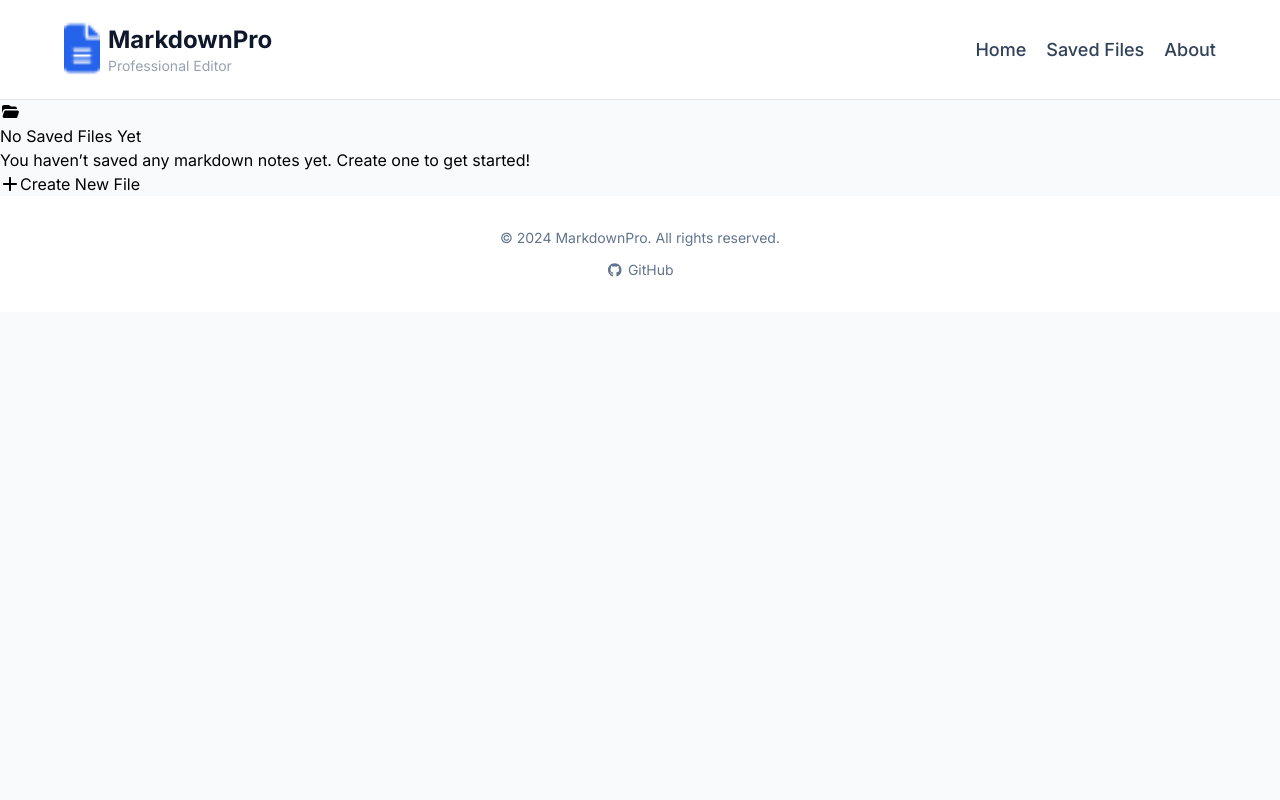
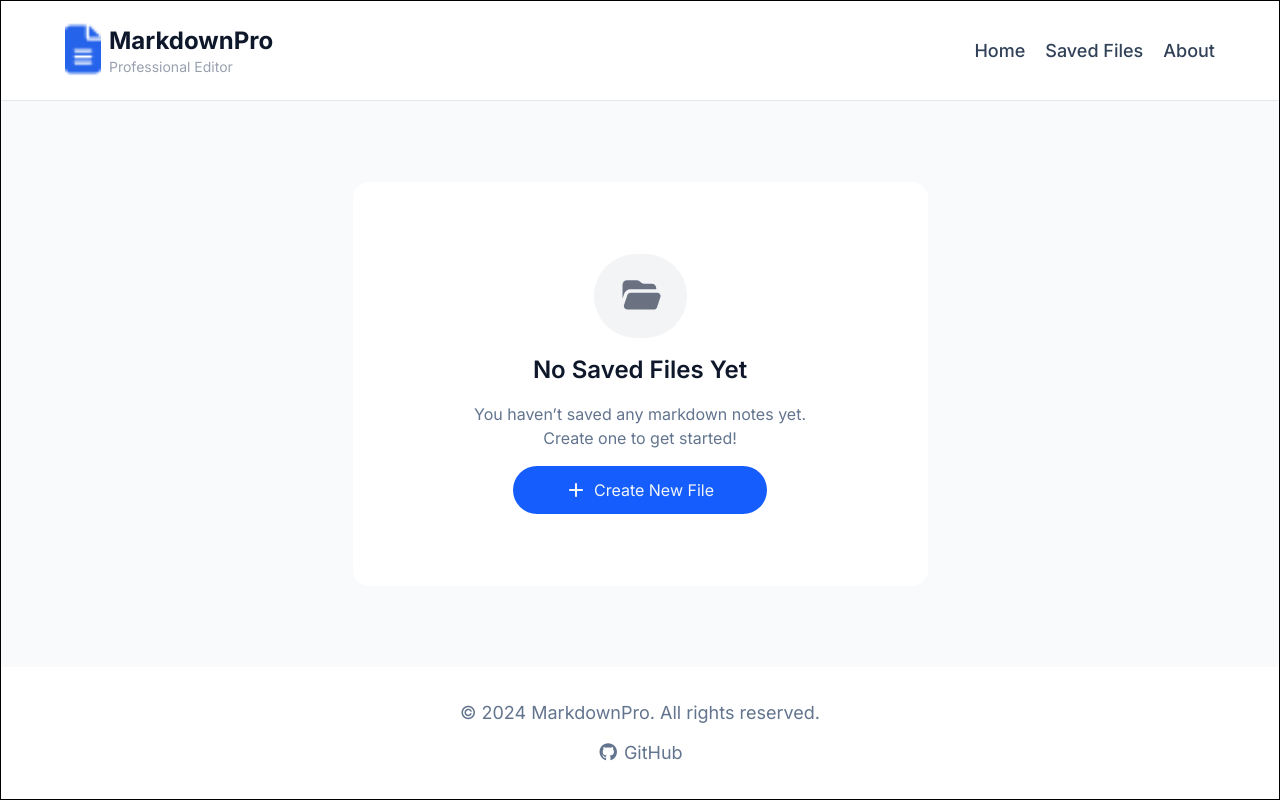
Before and after one commit to opeyemi-code/MarkDown-Previewer, a React (Vite) app: page /saved-files in a window 1280 px wide. Built offline with nearby package versions, Linux system fonts and the light colour scheme.

Commit message:
chore(saved-files-page): migrate UI to TailwindCSS and remove redundant class names

```diff
--- a/src/App.jsx
+++ b/src/App.jsx
@@ -16,7 +16,7 @@
     <>
       <BrowserRouter>
         <DataProvider>
-          <div className="flex flex-col flex-1 font-inter h-screen">
+          <div className="wrapper flex flex-col justify-between font-inter border">
             <Header />
             <Routes>
               <Route path="/" element={<Home />} />
--- a/src/components/Card.jsx
+++ b/src/components/Card.jsx
@@ -31,21 +31,24 @@
 
   return (
     <li
-      className="card saved-files__item"
+      className="bg-white rounded-xl p-4"
       role="article"
       aria-labelledby={`file-title-${id}`}
     >
-      <div className="saved-files__item-info">
+      <div className="flex items-center gap-2.5">
         <FontAwesomeIcon
           icon={faFileLines}
-          className="markdown-icon"
+          className="w-4 h-auto text-blue-600 p-3.5 bg-blue-50 rounded-lg"
           aria-hidden="true"
         />
-        <div className="file-info">
-          <h3 id={`file-title-${id}`} className="file-info__name">
+        <div className="">
+          <h3
+            id={`file-title-${id}`}
+            className="text-slate-900 font-medium text-[16px]"
+          >
             {title}
           </h3>
-          <p className="file-info__modified">
+          <p className="text-sm text-gray-400 mt-1">
             First created:{" "}
             <time
               dateTime={firstCreated}
@@ -58,7 +61,7 @@
       </div>
 
       <div
-        className="saved-file__action-btns"
+        className="mt-3 flex gap-2"
         role="group"
         aria-label={`Actions for ${title}`}
       >
@@ -70,20 +73,20 @@
               aria-hidden="true"
             />
           }
-          className="btn saved-file__btn-icon saved-file__btn--open"
+          className="btn saved-file__btn-icon saved-file__btn--open bg-blue-600 text-slate-100 flex-1 p-2 rounded-lg"
           text="Open"
           onClick={() => console.log(`Opening file: ${title}`)} // placeholder
         />
         <Button
           onClick={downloadSavedFile}
           icon={<FontAwesomeIcon icon={faDownload} aria-hidden="true" />}
-          className="btn saved-file__btn-icon saved-file__download-btn"
+          className="p-2 rounded-lg text-slate-900"
           aria-label={`Download ${title}`}
         />
         <Button
           onClick={deleteFile}
           icon={<FontAwesomeIcon icon={faTrash} aria-hidden="true" />}
-          className="btn saved-file__btn-icon saved-file__btn--danger"
+          className="p-2 rounded-lg text-red-600"
           aria-label={`Delete ${title}`}
         />
       </div>
--- a/src/components/Footer.jsx
+++ b/src/components/Footer.jsx
@@ -5,13 +5,11 @@
 export default function Footer() {
   return (
     <>
-      <footer className="footer bg-white p-8 flex flex-col items-center gap-3 text-slate-500 text-sm">
-        <p className="footer__copyright">
-          © 2024 MarkdownPro. All rights reserved.
-        </p>
+      <footer className="footer bg-white p-8 flex flex-col items-center gap-3 text-slate-500 text-sm lg:text-lg">
+        <p className="">© 2024 MarkdownPro. All rights reserved.</p>
         <p className="footer__link-item">
           <a
-            className="footer__link"
+            className=""
             href="https://www.github.com/opeyemi-code/MarkDown-Previewer"
             target="_blank"
             rel="noopener"
--- a/src/components/SavedFilesEmptyStates.jsx
+++ b/src/components/SavedFilesEmptyStates.jsx
@@ -6,34 +6,33 @@
 export default function SavedFilesEmptyState() {
   return (
     <section
-      className="empty-state empty-state--saved-files"
+      className="py-10 w-full bg-white rounded-2xl flex-1 flex flex-col items-center justify-center gap-4 md:w-[70%] lg:w-[50%] lg:py-18"
       aria-labelledby="empty-state-title"
       role="region"
     >
       <FontAwesomeIcon
         icon={faFolderOpen}
-        className="empty-state__icon"
+        className="p-6 text-4xl bg-gray-100 text-gray-500 rounded-full"
         aria-hidden="true"
       />
 
-      <h2 id="empty-state-title" className="empty-state__title">
+      <h2
+        id="empty-state-title"
+        className="text-slate-900 font-semibold text-xl lg:text-2xl"
+      >
         No Saved Files Yet
       </h2>
 
-      <p className="empty-state__text">
+      <p className="w-61.5 text-center text-[0.875rem] text-slate-500 lg:text-[1rem] lg:w-87.5">
         You haven’t saved any markdown notes yet. Create one to get started!
       </p>
 
       <Link
         to="/"
-        className="btn empty-state__btn empty-state__link"
+        className="bg-blue-600 text-slate-100 py-3 px-5 text-[1rem] rounded-3xl text-center w-[254px]"
         aria-label="Create a new markdown file"
       >
-        <FontAwesomeIcon
-          icon={faPlus}
-          className="empty-state__btn-icon"
-          aria-hidden="true"
-        />
+        <FontAwesomeIcon icon={faPlus} className="mr-2" aria-hidden="true" />
         <span className="empty-state__btn-text">Create New File</span>
       </Link>
     </section>
--- a/src/index.css
+++ b/src/index.css
@@ -4,3 +4,43 @@
 @theme {
   --font-inter: "Inter", sans-serif;
 }
+
+/* App container */
+body,
+html {
+  height: 100%;
+}
+
+#root {
+  display: flex;
+  flex-direction: column;
+  min-height: 100vh;
+}
+
+/* main content area should grow */
+.wrapper {
+  flex: 1;
+}
+
+.saved-page__main {
+  display: flex;
+  flex-direction: column;
+}
+
+.empty-state {
+  /* position: absolute;
+  top: 50%;
+  left: 50%;
+  transform: translate(50%, 50%); */
+  flex: 1;
+  background-color: #ffffff;
+  display: flex;
+  flex-direction: column;
+  justify-content: center;
+  align-items: center;
+  padding: 24px 32px;
+  gap: 16px;
+  border: 1px solid #e5e7eb;
+  border-radius: 16px;
+  margin-top: 30px;
+}
--- a/src/pages/SavedFilesPage.jsx
+++ b/src/pages/SavedFilesPage.jsx
@@ -10,35 +10,36 @@
   const { storedData } = useContext(DataContext);
 
   return (
-    <section
-      className="saved-files"
+    <main
+      className="px-4 pt-14 w-full"
       aria-labelledby="saved-files-heading"
       role="region"
     >
-      <header className="saved-files__hero">
-        <div className="saved-files__intro">
-          <h2 id="saved-files-heading" className="saved-files__title">
+      <header className="flex justify-between items-center">
+        <div>
+          <h2
+            id="saved-files-heading"
+            className="text-slate-900 font-semibold text-xl mb-1"
+          >
             Saved Markdown Files
           </h2>
-          <p className="saved-files__description">
-            Manage your saved documents
-          </p>
+          <p className="text-gray-500">Manage your saved documents</p>
         </div>
 
-        <div className="saved-files__actions" role="search">
-          <label htmlFor="search-input" className="visually-hidden">
+        <div className="hidden lg:flex gap-3" role="search">
+          <label htmlFor="search-input" className="hidden">
             Search saved files
           </label>
-          <div className="search-input">
+          <div className="">
             <FontAwesomeIcon
               icon={faSearch}
-              className="search-input__icon"
+              className="relative z-10 top-0 left-7"
               aria-hidden="true"
             />
             <input
               id="search-input"
               type="search"
-              className="search-input__field"
+              className="search-input__field bg-white rounded-lg outline-0 py-2 px-8 caret-slate-500"
               placeholder="Search here..."
               aria-label="Search saved markdown files"
             />
@@ -47,14 +48,17 @@
           <ButtonWithText
             icon={<FontAwesomeIcon icon={faPlus} className="add-file__icon" />}
             text="New file"
-            className="btn saved-files__button"
+            className="bg-blue-600 text-slate-100 py-2 px-4 rounded-lg"
             aria-label="Create a new markdown file"
           />
         </div>
       </header>
 
-      <div className="saved-files__wrapper">
-        <ul className="saved-files__list" role="list">
+      <div className="my-8">
+        <ul
+          className="flex flex-col gap-4 md:grid md:grid-cols-2 lg:grid-cols-4"
+          role="list"
+        >
           {storedData.map((file) => (
             <Card
               key={file.id}
@@ -65,7 +69,7 @@
           ))}
         </ul>
       </div>
-    </section>
+    </main>
   );
 }
 
@@ -73,7 +77,10 @@
   const { storedData } = useContext(DataContext);
 
   return (
-    <main className="main saved-page__main" role="main">
+    <main
+      className="px-4 py-12 flex flex-col items-center justify-center  lg:px-[5vw] lg:py-15"
+      role="main"
+    >
       {storedData.length > 0 ? <SavedFiles /> : <SavedFilesEmptyStates />}
     </main>
   );
```
